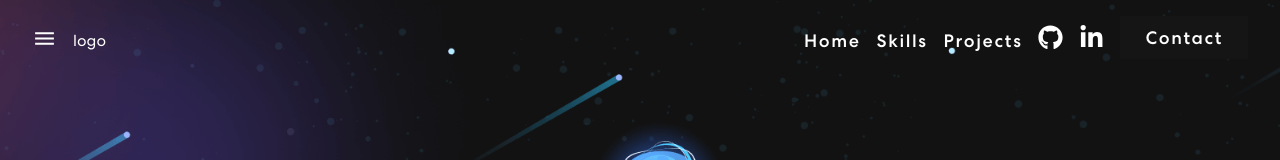
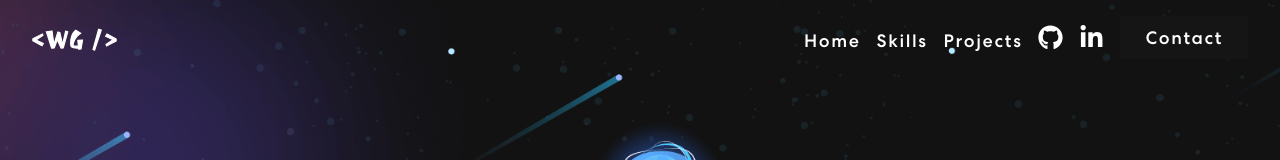
Before and after one commit to Williams25/portfolio, a Next.js app: page / in a window 1280 px wide. Shown: the top 160 px of the page. Built offline with nearby package versions, Linux system fonts and the light colour scheme.

Commit message:
adicionando logo

```diff
--- a/src/components/Header/index.tsx
+++ b/src/components/Header/index.tsx
@@ -5,6 +5,7 @@ import { MdOutlineMenu } from "react-icons/md";
 import { RiCloseLine } from "react-icons/ri";
 import * as S from "./styles";
 import Link from "next/link";
+import Image from "next/image";
 
 export const Header = () => {
   const [scrolled, setScrolled] = useState<boolean>(false);
@@ -53,7 +54,13 @@ export const Header = () => {
           <MdOutlineMenu size={25} />
         </button>
 
-        <div className="logo">logo</div>
+        <div className="logo">
+          <Link href="/#">
+            <a>
+              <Image src="/assets/img/logo.svg" alt="" width={85} height={24} />
+            </a>
+          </Link>
+        </div>
 
         <div className="menu-items">
           <nav>
--- a/src/components/Header/styles.ts
+++ b/src/components/Header/styles.ts
@@ -35,14 +35,32 @@ export const Header = styled.header<HeaderStyles>`
         color: ${theme.colors.white};
         transition: 0.3s ease-in-out;
 
+        display: flex;
+        justify-content: center;
+        align-items: center;
+
         &:hover {
           filter: brightness(0.8);
+        }
+
+        @media (min-width: 870px) {
+          display: none;
         }
       }
 
       & .logo {
         max-width: 150px;
         width: 100%;
+
+        & a {
+          display: flex;
+          justify-content: flex-start;
+          align-items: center;
+        }
+
+        & img {
+          cursor: pointer;
+        }
       }
       & .menu-items {
         display: flex;
@@ -120,7 +138,10 @@ export const MenuMobile = styled.div<MenuMobileStyle>`
     }
 
     & .close-burguer-menu {
-      display: block;
+      display: flex;
+      justify-content: center;
+      align-items: center;
+
       margin-left: auto;
       background: transparent;
       border: 0;
```
